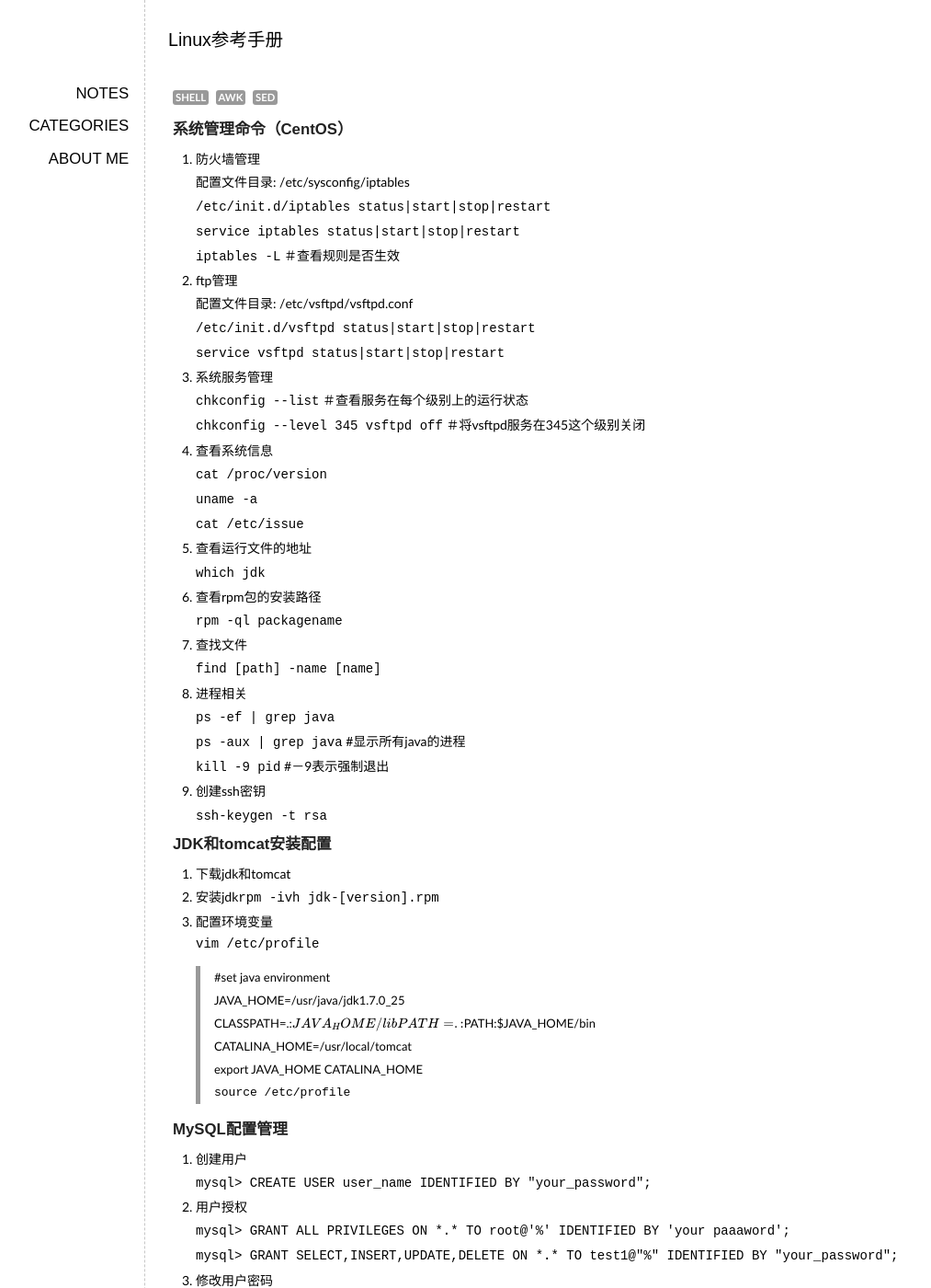
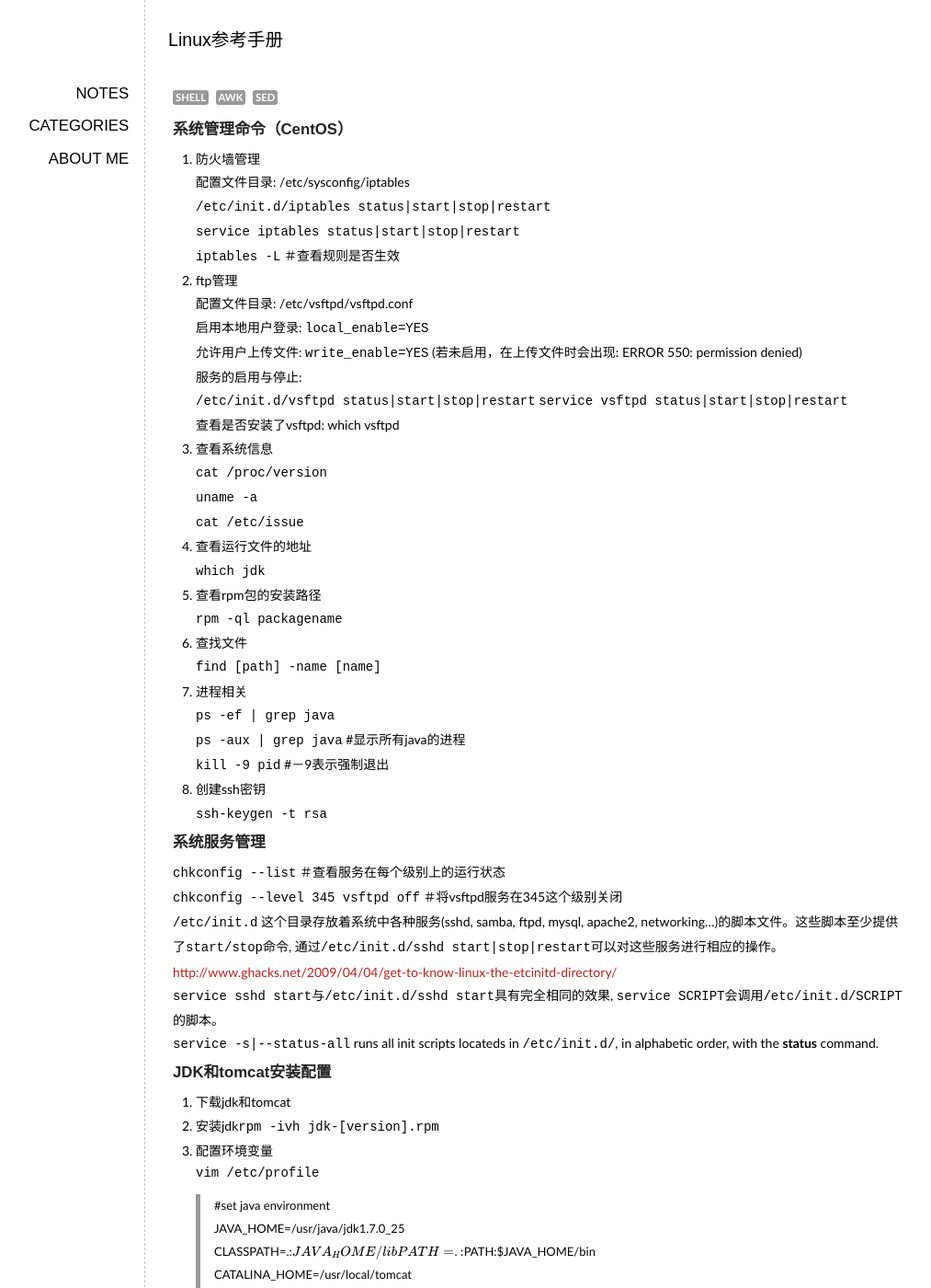
Before and after one commit to elan2wang/note, a Jekyll site: the page built from _posts/2013-05-29-linux-tips.md, in a window 1280 px wide and 1400 px high. Shown: the whole window at 92% size, without its empty margins (93-1106 px from the left). Built offline with Jekyll 4.4.1, drawn with Linux system fonts in a browser that asks for light colours; Markdown is read by kramdown in place of the engine named in the settings; formulas are drawn with MathJax 3; comment, search, counter and statistics services are not loaded.

Commit message:
edit post

```diff
--- a/_posts/2013-05-29-linux-tips.md
+++ b/_posts/2013-05-29-linux-tips.md
@@ -12,11 +12,11 @@ categories: Linux
 <code>iptables -L</code> ＃查看规则是否生效
 2. ftp管理
 配置文件目录: /etc/vsftpd/vsftpd.conf
-<code>/etc/init.d/vsftpd status|start|stop|restart</code>
-<code>service vsftpd status|start|stop|restart</code>
-3. 系统服务管理
-<code>chkconfig --list</code> ＃查看服务在每个级别上的运行状态
-<code>chkconfig --level 345 vsftpd off</code> ＃将vsftpd服务在345这个级别关闭
+启用本地用户登录: <code>local_enable=YES</code>
+允许用户上传文件: <code>write_enable=YES</code> (若未启用，在上传文件时会出现: ERROR 550: permission denied)
+服务的启用与停止:
+<code>/etc/init.d/vsftpd status|start|stop|restart</code>  <code>service vsftpd status|start|stop|restart</code>
+查看是否安装了vsftpd: which vsftpd
 4. 查看系统信息
 <code>cat /proc/version</code>
 <code>uname -a</code>
@@ -33,6 +33,17 @@ categories: Linux
 <code>kill -9 pid</code> #－9表示强制退出
 9. 创建ssh密钥
 <code>ssh-keygen -t rsa</code>
+
+###系统服务管理
+<code>chkconfig --list</code> ＃查看服务在每个级别上的运行状态
+<code>chkconfig --level 345 vsftpd off</code> ＃将vsftpd服务在345这个级别关闭
+
+<code>/etc/init.d</code> 这个目录存放着系统中各种服务(sshd, samba, ftpd, mysql, apache2, networking...)的脚本文件。这些脚本至少提供了<code>start/stop</code>命令, 通过<code>/etc/init.d/sshd start|stop|restart</code>可以对这些服务进行相应的操作。
+<http://www.ghacks.net/2009/04/04/get-to-know-linux-the-etcinitd-directory/>
+
+<code>service sshd start</code>与<code>/etc/init.d/sshd start</code>具有完全相同的效果, <code>service SCRIPT</code>会调用<code>/etc/init.d/SCRIPT</code>的脚本。
+
+<code>service -s|--status-all</code> runs all init scripts locateds in <code>/etc/init.d/</code>, in alphabetic order, with the **status** command.
 
 ###JDK和tomcat安装配置
 1. 下载jdk和tomcat
```
Also changed, not shown: _posts/2013-06-22-java-concurrency.md (+13 -3 lines), _posts/2014-03-11-factory-pattern.md (added, +11 -0 lines), _posts/2014-03-23-leetcode-median-of-two-sorted-arrays.md (added, +27 -0 lines), _posts/2014-03-31-leetcode-single-number.md (added, +29 -0 lines), _posts/2014-04-08-leetcode-wildcard-matching.md (added, +34 -0 lines).
